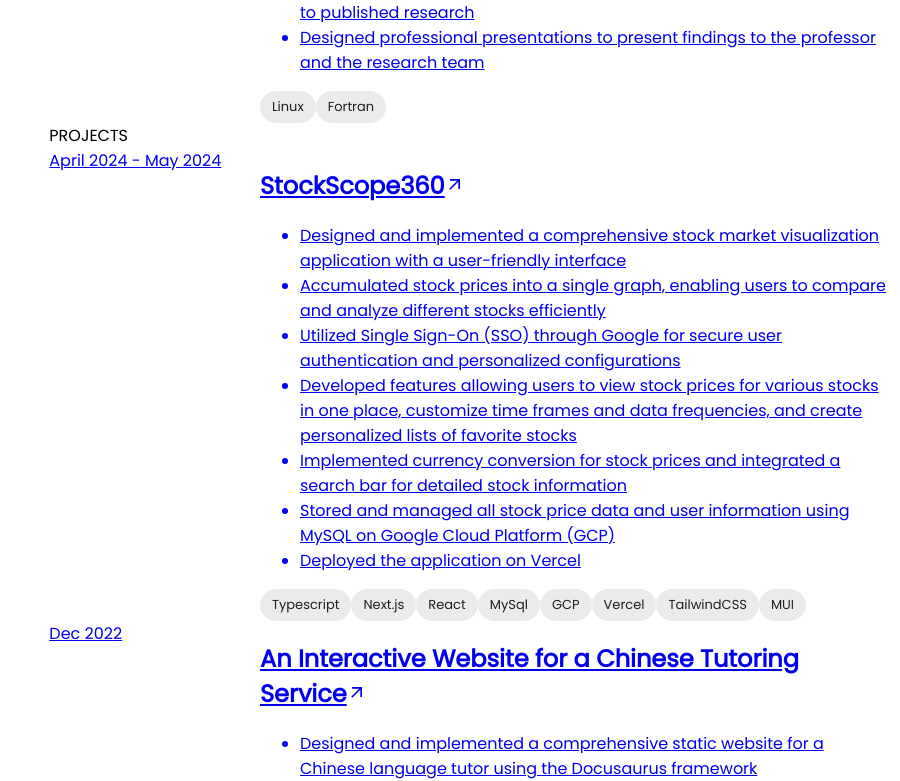
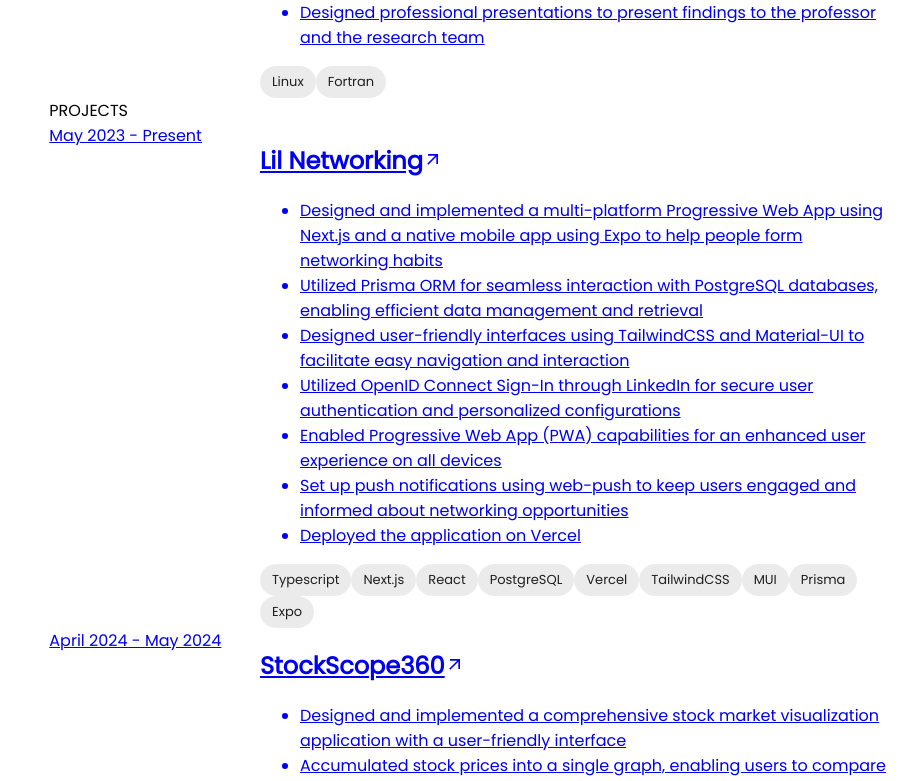
Before and after one commit to Jake-WangZhi/portfolio, a Next.js app: page / in a window 1280 px wide. Shown: the part 2449-3230 px from the top of the page, without its empty margins (380-1280 px from the left). Built offline with nearby package versions, Linux system fonts and the light colour scheme.

Commit message:
add lil networking project

```diff
--- a/components/Experience.tsx
+++ b/components/Experience.tsx
@@ -21,9 +21,9 @@
       description: [
         "Engaged in full-stack web development and maintenance for a high-traffic site, serving over 50,000 users, utilizing Spring and Vue.js",
         "Collaborated across teams, including UX and engineering, to plan and implement numerous in-demand features across 6 apps, utilizing technologies like Next.js, Node.js, Nest.js, and React.js",
-        "Independently developed a multi-platform Progressive Web App using Next.js and a native mobile app using Expo to help people form networking habits",
         "Teamed up with another engineer to rapidly create a Slack app to providing an efficient solution for recording pool matches, leveraging Supabase serverless functions",
         "Improved page response times by over 10 seconds by refactoring a complex express.js and MongoDB back-end into Nest.js and Prisma",
+        "Participated in software design, conducted code reviews, and provided constructive feedback to improve code quality and maintainability",
         "Coordinated with the team to define execution plans and efficiently managed tasks using Jira and Favro",
         "Professionally interacted with clients to grasp their needs and provide daily technical assistance",
       ],
--- a/components/Projects.tsx
+++ b/components/Projects.tsx
@@ -2,6 +2,31 @@
 
 export const Projects = () => {
   const PROJECTS = [
+    {
+      time: "May 2023 - Present",
+      title: "Lil Networking",
+      description: [
+        "Designed and implemented a multi-platform Progressive Web App using Next.js and a native mobile app using Expo to help people form networking habits",
+        "Utilized Prisma ORM for seamless interaction with PostgreSQL databases, enabling efficient data management and retrieval",
+        "Designed user-friendly interfaces using TailwindCSS and Material-UI to facilitate easy navigation and interaction",
+        "Utilized OpenID Connect Sign-In through LinkedIn for secure user authentication and personalized configurations",
+        "Enabled Progressive Web App (PWA) capabilities for an enhanced user experience on all devices",
+        "Set up push notifications using web-push to keep users engaged and informed about networking opportunities",
+        "Deployed the application on Vercel",
+      ],
+      techStacks: [
+        "Typescript",
+        "Next.js",
+        "React",
+        "PostgreSQL",
+        "Vercel",
+        "TailwindCSS",
+        "MUI",
+        "Prisma",
+        "Expo",
+      ],
+      url: "https://lil-networking.vercel.app/",
+    },
     {
       time: "April 2024 - May 2024",
       title: "StockScope360",
@@ -28,7 +53,7 @@
     },
     {
       time: "Dec 2022",
-      title: "An Interactive Website for a Chinese Tutoring Service",
+      title: "Chinese Tutoring Service Website",
       description: [
         "Designed and implemented a comprehensive static website for a Chinese language tutor using the Docusaurus framework",
         "Developed user-friendly interfaces to facilitate easy navigation and access to tutoring resources",
```
